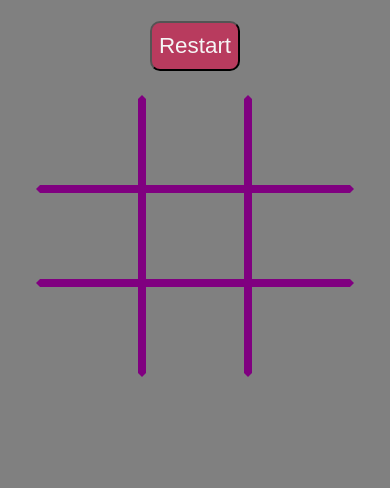
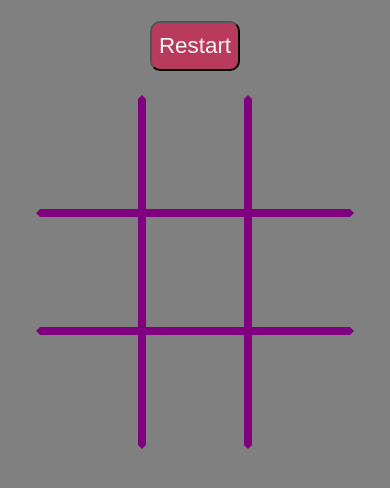
Before and after one commit to mrinmay7875/tic-tac-toe-game, a plain HTML site: page index.html in a window 390 px wide. Shown: the part 66-554 px from the top of the page. Drawn offline with Linux system fonts and the light colour scheme.

Commit message:
updated responsiveness

```diff
--- a/style.css
+++ b/style.css
@@ -118,6 +118,7 @@ body{
     height: 86px;
     width: 98px;
     border: solid purple 4px;
+    padding-bottom: 1.5rem;
 }
 
 .first-box {
```
